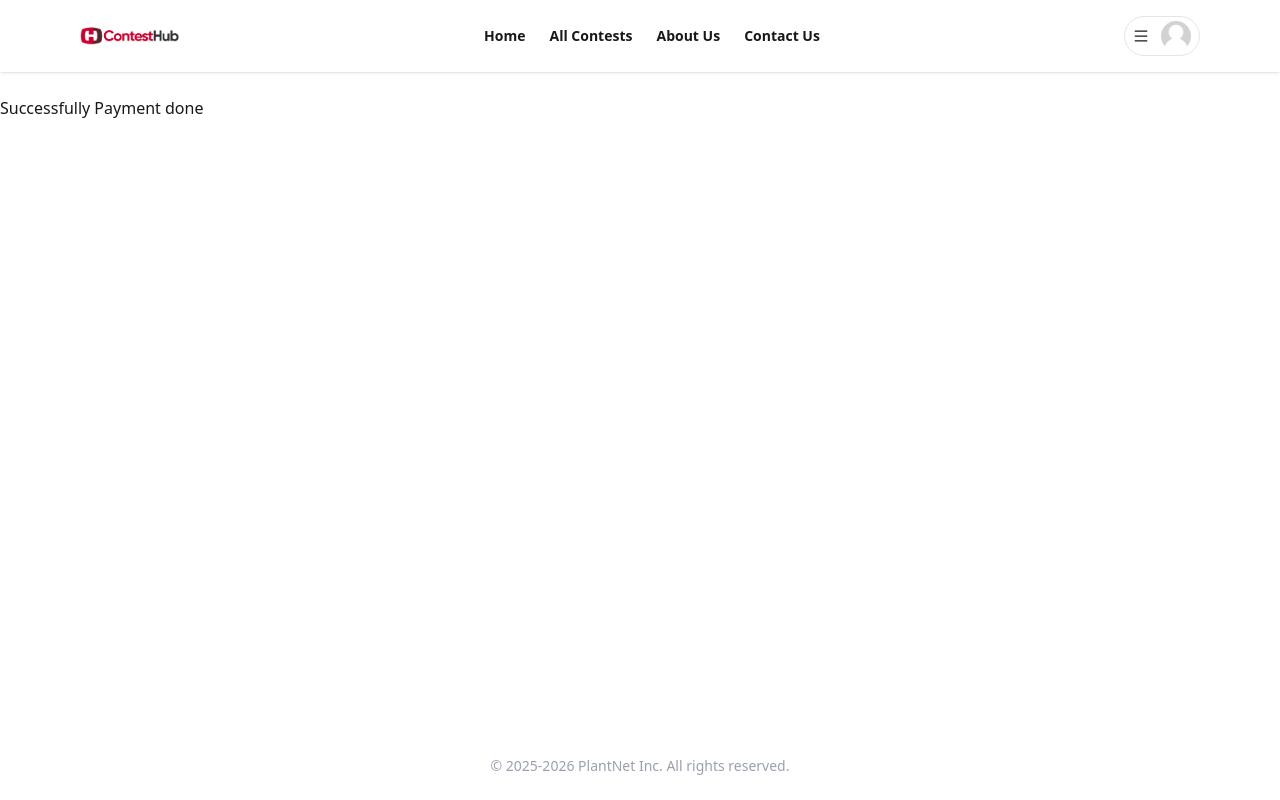
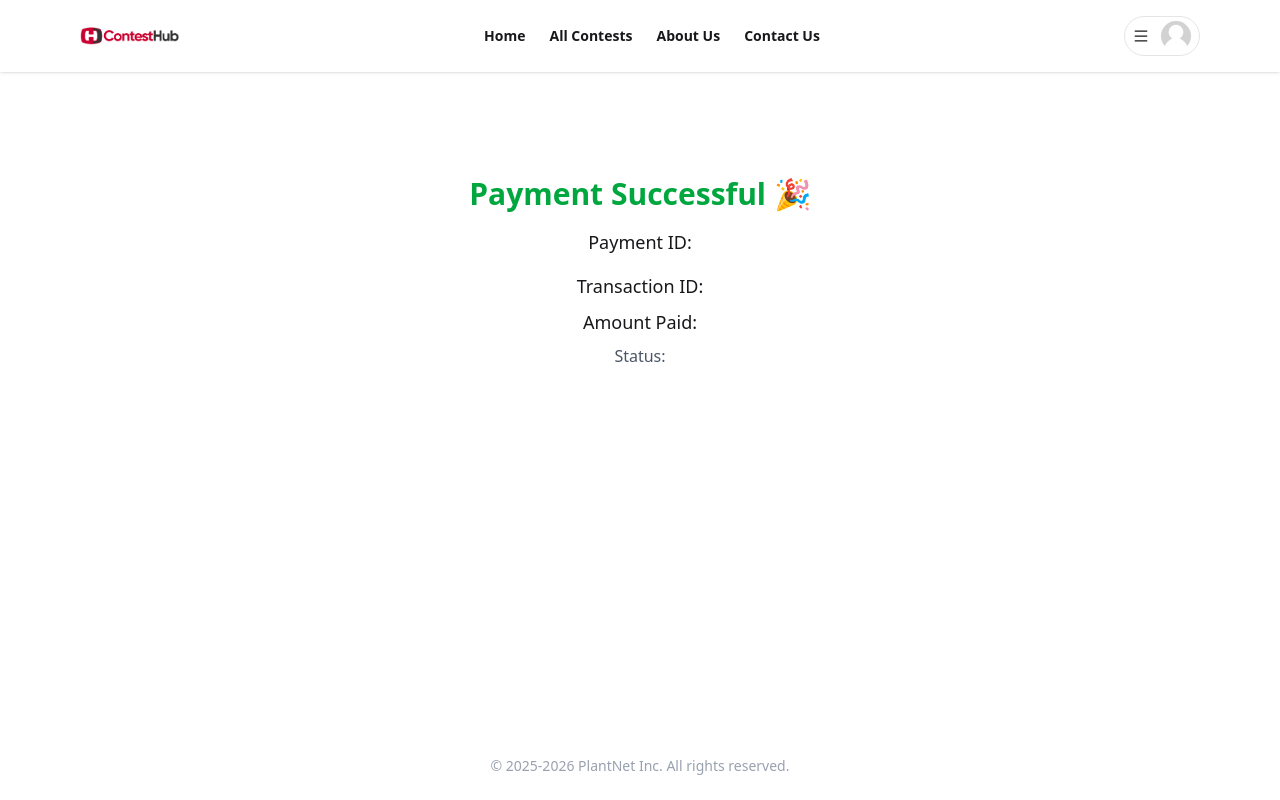
Before and after one commit to himel2535/contestHub-frontend, a React (Vite) app: page /payment-success in a window 1280 px wide. Built offline with nearby package versions, Linux system fonts and the light colour scheme; no server answers.

Commit message:
post route create for orders collection

```diff
--- a/src/pages/Payment/PaymentSuccess.jsx
+++ b/src/pages/Payment/PaymentSuccess.jsx
@@ -1,9 +1,70 @@
-import React from "react";
+import { useSearchParams } from "react-router";
+// import { useQuery } from "@tanstack/react-query";
+import axios from "axios";
+import { useEffect } from "react";
 
 const PaymentSuccess = () => {
+  const [searchParams] = useSearchParams();
+  const sessionId = searchParams.get("session_id");
+
+ useEffect(() => {
+  if (sessionId) {
+    axios.post(`${import.meta.env.VITE_API_URL}/payment-success`, {
+      sessionId,
+    });
+  }
+}, [sessionId]);
+
+  // TanStack Query
+  // const {
+  //   data: payment,
+  //   isLoading,
+  //   isError,
+  // } = useQuery({
+  //   queryKey: ["paymentStatus", sessionId],
+  //   queryFn: async () => {
+  //     const res = await axios.get(
+  //       `${import.meta.env.VITE_API_URL}/payment/verify/${sessionId}`
+  //     );
+  //     return res.data;
+  //   },
+  //   enabled: !!sessionId,
+  // });
+
+  // if (isLoading) return <p>Loading payment status...</p>;
+  // if (isError) return <p>Something went wrong!</p>;
+
   return (
-    <div>
-      <h1>Successfully Payment done</h1>
+    <div className="text-center mt-20">
+      <h1 className="text-3xl font-bold text-green-600">
+        Payment Successful 🎉
+      </h1>
+
+      <p className="mt-4 text-lg">
+        Payment ID: <span className="font-semibold">
+          {/* {payment.id} */}
+
+          </span>
+      </p>
+      <p className="mt-4 text-lg">
+        Transaction ID:{" "}
+        <span className="font-semibold">
+          {/* {payment.payment_intent} */}
+          </span>
+      </p>
+
+      <p className="mt-2 text-lg">
+        Amount Paid:{" "}
+        <span className="font-semibold">
+          {/* ${payment.amount_total / 100} */}
+
+          </span>
+      </p>
+
+      <p className="mt-2 text-md text-gray-600">
+        Status:
+         {/* {payment.payment_status} */}
+      </p>
     </div>
   );
 };
```
